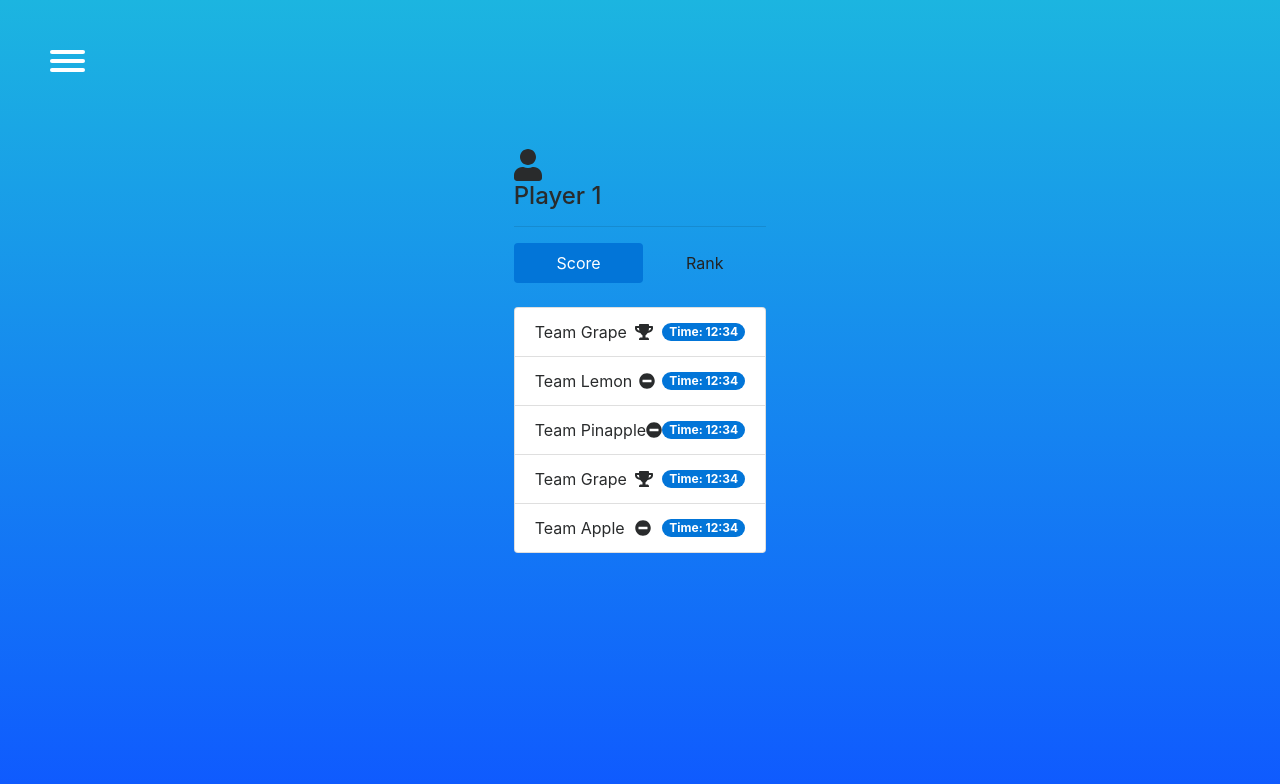
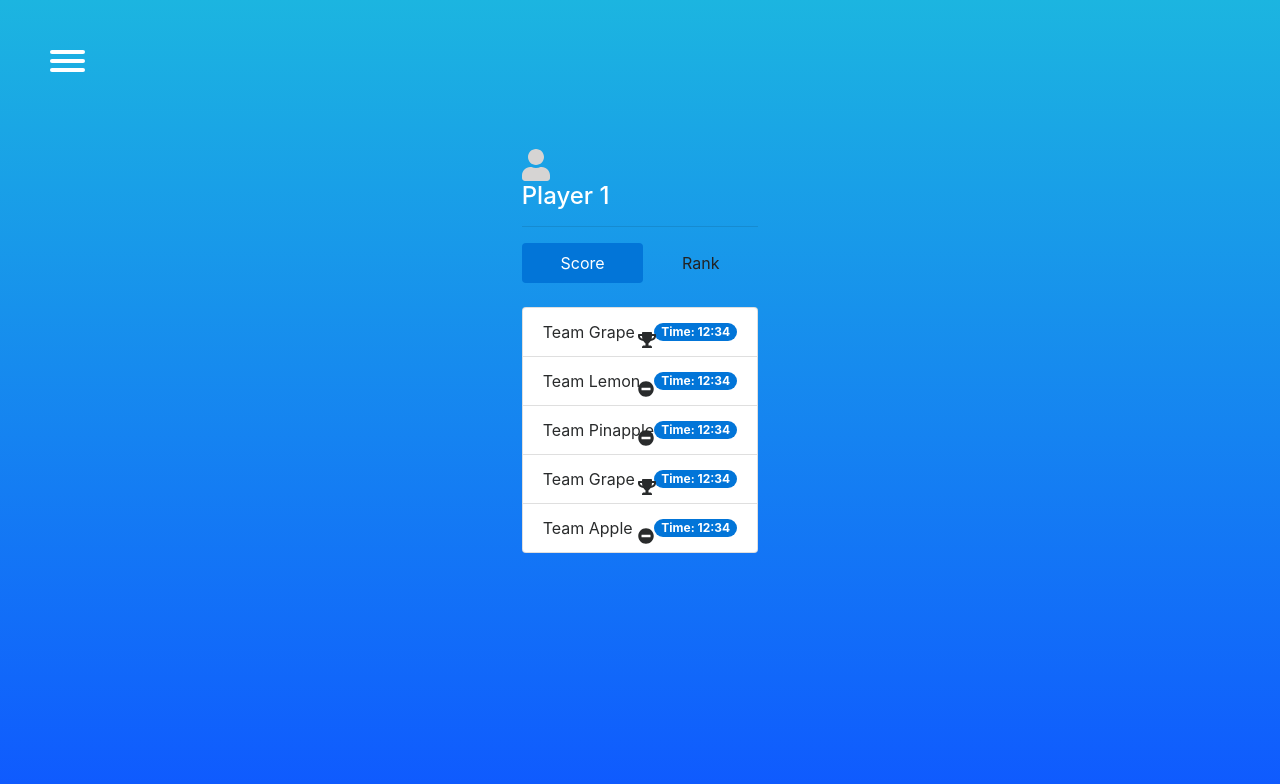
Before and after one commit to obed123456/teamgrape, a PHP site: page /leaderboard.html in a window 1280 px wide. Shown: the top 784 px of the page. Run offline with PHP 8.4, Linux system fonts and the light colour scheme; some libraries are stand-ins or nearby versions.

Commit message:
fixing center icons on text, and color

```diff
--- a/CSS/stylesheet.css
+++ b/CSS/stylesheet.css
@@ -119,3 +119,15 @@ color:white
 	margin-bottom:49px;
 }
 }
+/* Vinster och förluster icon center*/
+#score svg:not(:root).svg-inline--fa {
+    overflow: visible;
+    position: absolute;
+    left: 49%;
+	top:50%;
+}
+/* Profil leaderboard icon */
+.player svg:not(:root).svg-inline--fa {
+    overflow: visible;
+	-webkit-filter: invert(100%);
+}
--- a/leaderboard.html
+++ b/leaderboard.html
@@ -47,8 +47,10 @@
     <section class="d-flex align-items-center" style="height: 100vh;">
 
       <div class="container-fluid">
+	  <div class="player">
         <span class="fa fa-2x fa-user"></span>
-        <h4>Player 1</h4>
+        <h4 class="text-white">Player 1</h4>
+		</div>
         <hr>
         <ul class="nav nav-pills nav-fill">
           <li class="nav-item"><a class="nav-link active" href="#score" data-toggle="tab">Score</a></li>
```
